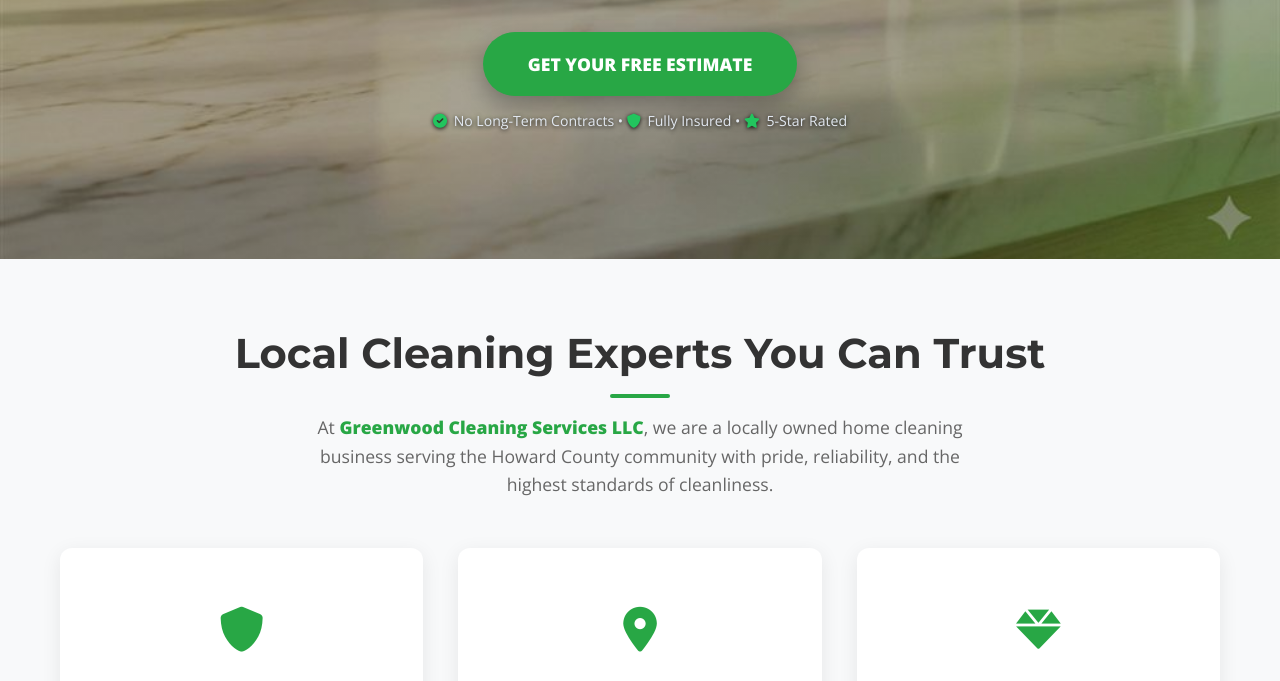
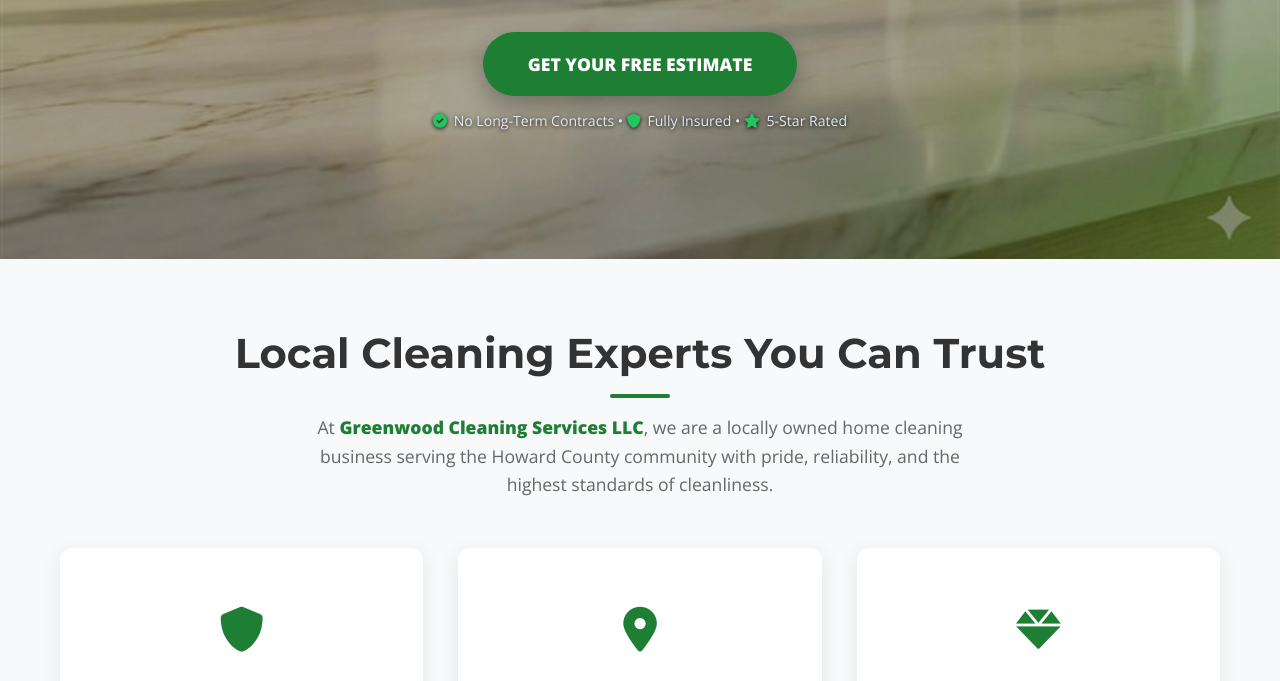
Before and after one commit to nestorvill65/greenwoodservicesllc-site, an Astro site: page / in a window 1280 px wide. Shown: the part 505-1186 px from the top of the page. Built offline with nearby package versions, Linux system fonts and the light colour scheme; Astro itself is replaced by a stand-in of ours.

Commit message:
perf: add high fetchpriority to hero image and improve button contrast for 100 accessibility

```diff
--- a/src/layouts/Layout.astro
+++ b/src/layouts/Layout.astro
@@ -17,7 +17,7 @@ const canonicalURL = new URL(Astro.url.pathname, "https://www.greenwoodservicesl
 <head>
   <meta charset="UTF-8" />
   <meta name="viewport" content="width=device-width, initial-scale=1.0" />
-  <link rel="preload" as="image" href="/kitchen-bg.png" />
+  <link rel="preload" as="image" href="/kitchen-bg.png" fetchpriority="high" />
 
   <title>{title}</title>
   <meta name="description" content={description} />
--- a/src/styles/style.css
+++ b/src/styles/style.css
@@ -5,9 +5,9 @@
 
 /* --- VARIABLES GLOBALES --- */
 :root {
-  --primary-green: #28a745;
-  --dark-green: #1e7e34;
-  --accent-orange: #F57F17;
+  --primary-green: #1e7e34;
+  --dark-green: #155724;
+  --accent-orange: #c65100;
   --dark-text: #333333;
   --light-bg: #f8f9fa;
   --white: #ffffff;
```
